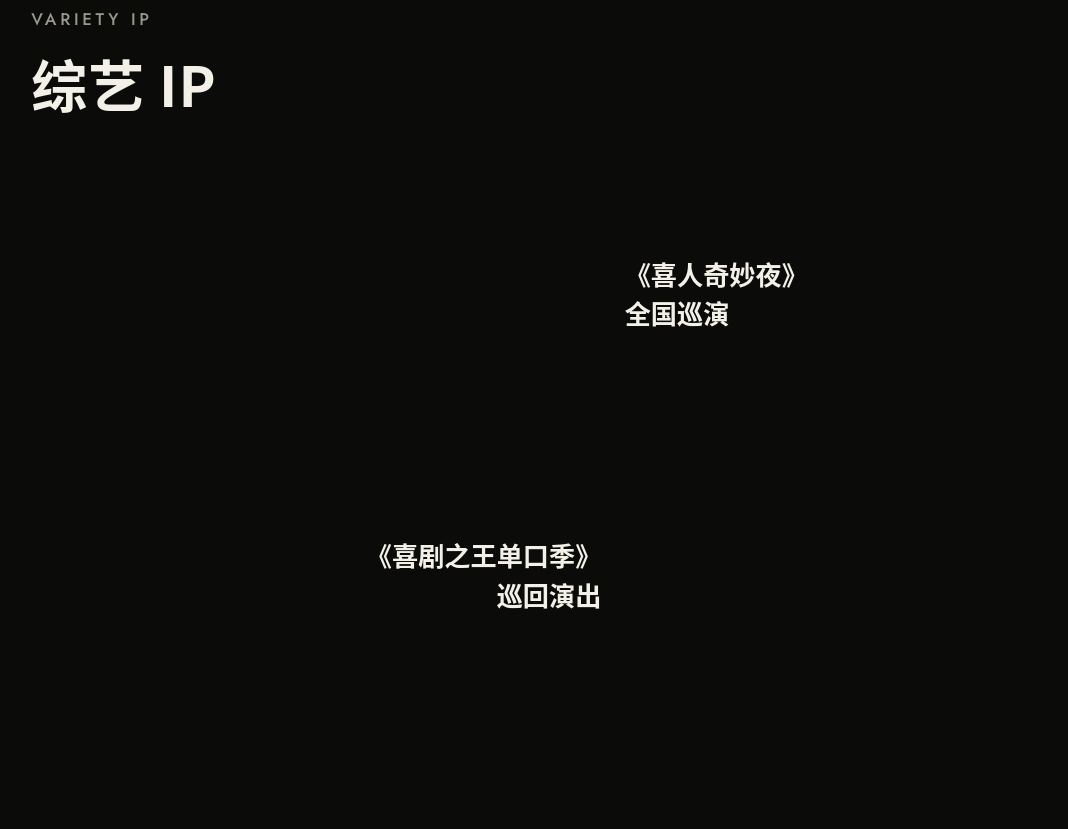
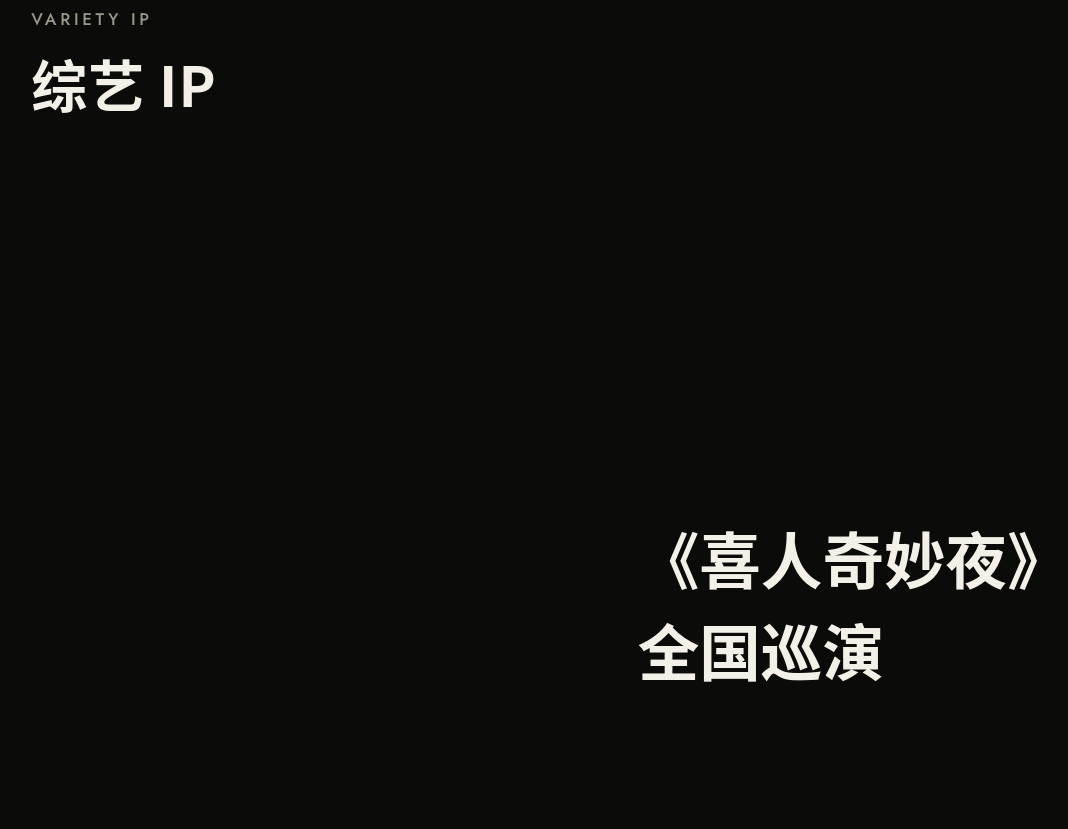
Before and after one commit to PeixianChen/StandbyWeb, a plain HTML site: page index.html in a window 1280 px wide. Shown: the part 1511-2340 px from the top of the page, without its empty margins (27-1095 px from the left). Drawn offline with Linux system fonts and the light colour scheme.

Commit message:
feat: scale IP cards as proportional frames
Co-authored-by: Cursor <cursoragent@cursor.com>

```diff
--- a/index.html
+++ b/index.html
@@ -8,11 +8,11 @@
     <meta name="description" content="Stand:by 新的派 — 为全世界呈现顶级的中文喜剧演出。" />
     <title>Stand:by 新的派</title>
     <link rel="preload" href="./fonts/jost-latin-variable.woff2" as="font" type="font/woff2" crossorigin />
-    <link rel="preload" href="./content/index.json?v=74" as="fetch" type="application/json" crossorigin />
+    <link rel="preload" href="./content/index.json?v=76" as="fetch" type="application/json" crossorigin />
     <link rel="preload" href="./content/01_hero/background.webp" as="image" type="image/webp" fetchpriority="high" />
     <link rel="preload" href="./content/01_hero/logo.webp" as="image" type="image/webp" fetchpriority="high" />
-    <link rel="stylesheet" href="./styles.css?v=74" />
-    <script src="./script.js?v=74" defer></script>
+    <link rel="stylesheet" href="./styles.css?v=76" />
+    <script src="./script.js?v=76" defer></script>
   </head>
   <body>
     <div class="phone">
--- a/styles.css
+++ b/styles.css
@@ -725,20 +725,22 @@ img {
 }
 
 .ip-list {
-  height: calc(var(--screen) * 2 / 3);
+  padding: 0 24px;
   display: grid;
-  grid-template-rows: repeat(2, minmax(0, 1fr));
-  gap: calc(var(--u) * 5);
+  grid-template-rows: repeat(2, auto);
+  gap: clamp(18px, 5vw, 64px);
 }
 
 .ip-card {
   margin: 0;
-  height: 100%;
+  width: 100%;
+  height: auto;
   min-height: 0;
+  aspect-ratio: 1.414 / 1;
+  container-type: inline-size;
   display: grid;
   grid-template-columns: repeat(2, minmax(0, 1fr));
   grid-template-rows: minmax(0, 1fr);
-  overflow: hidden;
   background: var(--bg);
 }
 
@@ -751,6 +753,7 @@ img {
   min-width: 0;
   min-height: 0;
   padding: calc(var(--u) * 2);
+  padding: 2cqw;
   overflow: hidden;
   background: var(--bg);
 }
@@ -779,25 +782,23 @@ img {
   min-width: 0;
   min-height: 0;
   padding: var(--pad) calc(var(--u) * 2);
+  padding: 6cqw 2cqw;
   display: flex;
   align-items: center;
   justify-content: center;
   font-family: var(--cjk);
   font-size: calc(var(--u) * 4.5);
+  font-size: 5cqw;
   font-weight: 600;
   line-height: 1.5;
   text-align: center;
   white-space: pre;
   opacity: 0;
-  transform: translateY(calc(var(--u) * 3));
-  transition:
-    opacity 0.35s ease 0.1s,
-    transform 0.35s ease 0.1s;
+  transition: opacity 0.35s ease 0.1s;
 }
 
 .ip-card.is-entered .ip-caption {
   opacity: 1;
-  transform: translateY(0);
 }
 
 /* 04 现场照片 */
```
